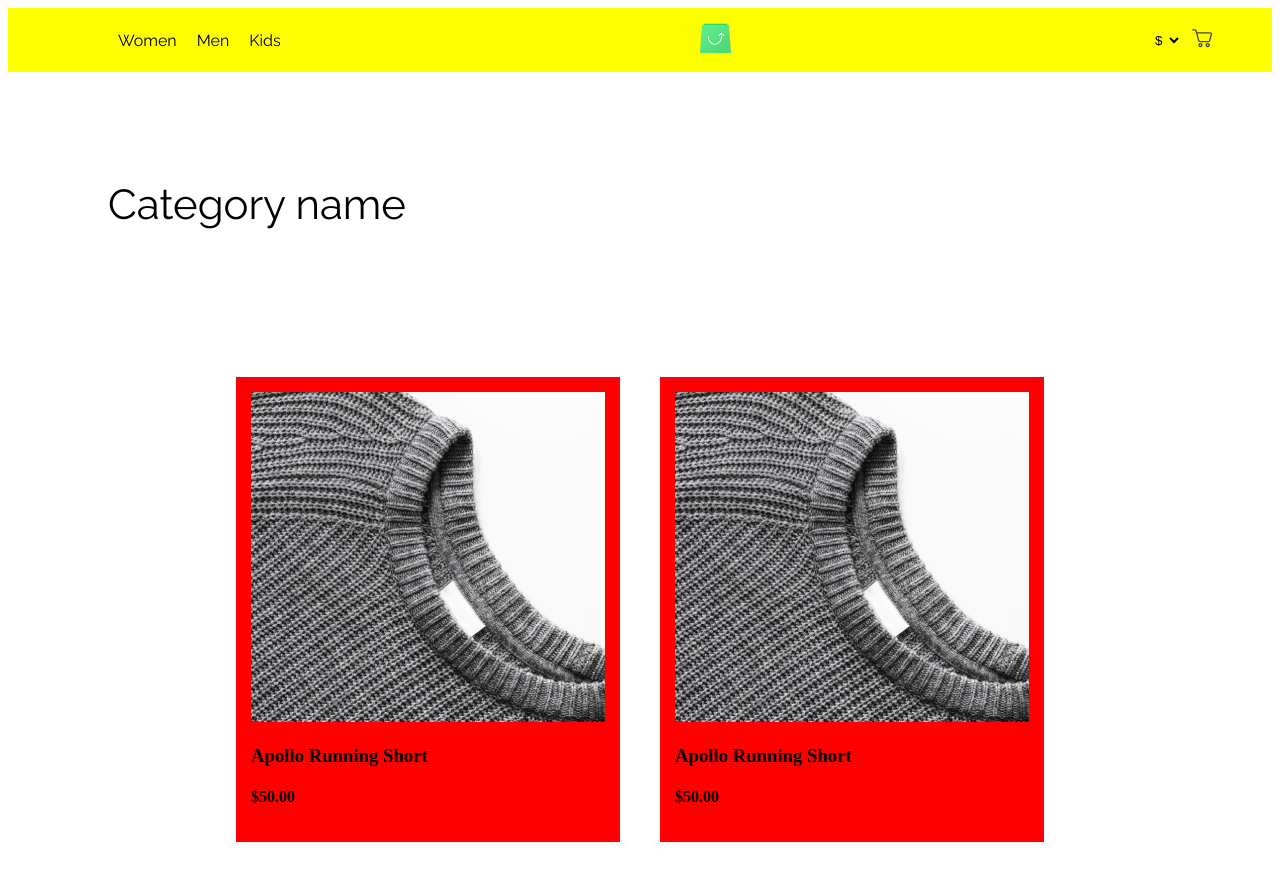
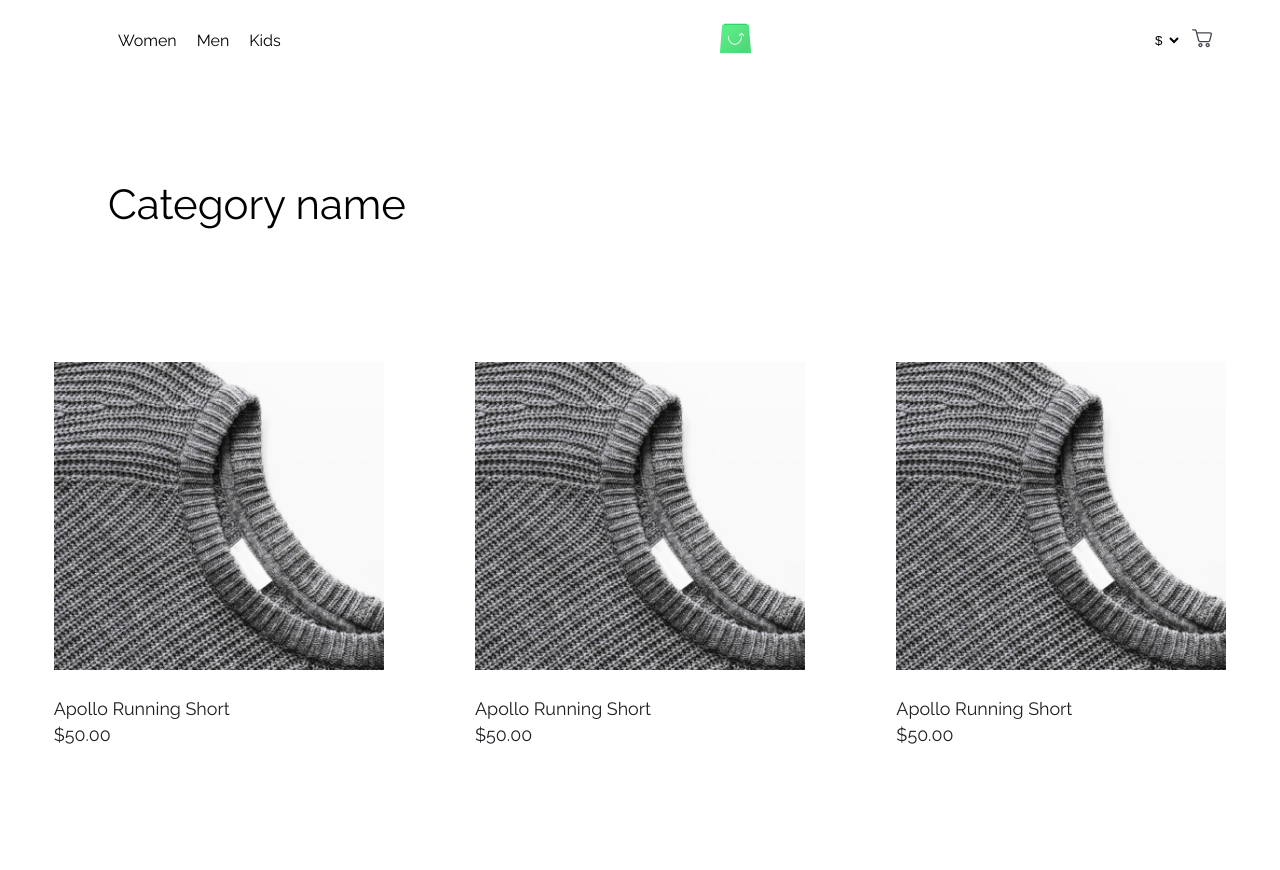
Before and after one commit to nihat417/EcommerceReact, a React (Vite) app: page / in a window 1280 px wide. After the commit the page ends 822 px from the top, so only its background shows below. Built offline with nearby package versions, Linux system fonts and the light colour scheme.

Commit message:
Update added some styles fixes some style bugs

```diff
--- a/src/assets/styles/index.css
+++ b/src/assets/styles/index.css
@@ -125,7 +125,6 @@ body {
   display: flex;
   height: 8vh;
   justify-content: space-between;
-  background-color: yellow;
 }
 
 .navitems {
@@ -134,6 +133,7 @@ body {
 
 .logocontainer {
   padding-top: 10px;
+  padding-left: 40px;
   cursor: pointer;
 }
 
@@ -150,7 +150,8 @@ body {
 
 .categoryName {
   display: flex;
-  margin: 50px 0 50px 10px;
+  justify-content: left;
+  margin: 50px 0 50px 20px;
 }
 
 .categoryName h1 {
@@ -162,50 +163,23 @@ body {
 .mainContainer {
   display: flex;
   flex-direction: column;
-  justify-content: center;
   align-items: center;
+  flex-wrap: wrap;
+  justify-content: space-around;
 }
 
 .cardComp {
-  margin: 20px;
+  display: flex;
+  flex-direction: column;
   padding: 15px;
-  background-color: red;
-  max-width: 380px;
-}
+  margin: 30px 0;
 
-/* classes end */
-
-/* id start */
-
-#menu__toggle {
-  opacity: 0;
-}
-
-#menu__toggle:checked + .menu__btn > span {
-  transform: rotate(45deg);
-}
-
-#menu__toggle:checked + .menu__btn > span::before {
-  top: 0;
-  transform: rotate(0deg);
-}
-
-#menu__toggle:checked + .menu__btn > span::after {
-  top: 0;
-  transform: rotate(90deg);
-}
-
-#menu__toggle:checked ~ .menu__box {
-  left: 0 !important;
-}
-
-#valuteCombobox {
-  background-color: transparent;
-  border: none;
+  box-sizing: border-box;
+  max-width: 360px;
 }
 
 .menu__btn {
-  position: fixed;
+  position: absolute;
   top: 20px;
   left: 20px;
   width: 26px;
@@ -262,6 +236,99 @@ body {
   text-shadow: 0 0 10px #5ece7b;
 }
 
+.imageSec {
+  display: flex;
+  flex-direction: column;
+  align-items: center;
+}
+
+.imageSec img {
+  padding: 10px;
+  width: 100%;
+  height: 100%;
+  object-fit: cover;
+}
+
+.nameCard h3 {
+  font-family: raleway;
+  font-size: 1.12rem;
+  font-weight: 400;
+  color: #1d1f22;
+  margin-bottom: 0;
+}
+
+.priceCard h4 {
+  font-family: raleway;
+  font-size: 1.12rem;
+  font-weight: 400;
+  color: #1d1f22;
+  margin-top: 5px;
+}
+
+/* classes end */
+
+/* id start */
+
+#menu__toggle {
+  opacity: 0;
+}
+
+#menu__toggle:checked + .menu__btn > span {
+  transform: rotate(45deg);
+}
+
+#menu__toggle:checked + .menu__btn > span::before {
+  top: 0;
+  transform: rotate(0deg);
+}
+
+#menu__toggle:checked + .menu__btn > span::after {
+  top: 0;
+  transform: rotate(90deg);
+}
+
+#menu__toggle:checked ~ .menu__box {
+  left: 0 !important;
+}
+
+#valuteCombobox {
+  background-color: transparent;
+  border: none;
+}
+
+.buttonContainer {
+  position: relative;
+  margin-top: auto;
+  visibility: hidden;
+  opacity: 0;
+  transition: visibility 0.3s ease, opacity 0.3s ease;
+}
+
+.roundButton {
+  position: absolute;
+  bottom: 10px;
+  right: 40px;
+  transform: translate(50%, 50%);
+  background-color: #5ece7b;
+  color: #fff;
+  border: none;
+  width: 52px;
+  height: 52px;
+  cursor: pointer;
+  border-radius: 50%;
+  font-family: poppins;
+  font-size: 0.8rem;
+  box-sizing: border-box;
+  display: flex;
+  align-items: center;
+  justify-content: center;
+}
+
+.cardComp:hover .buttonContainer {
+  visibility: visible;
+  opacity: 1;
+}
+
 /* id end */
 
 @media screen and (max-width: 600px) {
@@ -316,7 +383,7 @@ body {
   }
 
   .categoryName {
-    margin: 80px 0 100px 100px;
+    margin: 80px 0 50px 100px;
   }
 
   .categoryName h1 {
@@ -326,8 +393,4 @@ body {
   .mainContainer {
     flex-direction: row;
   }
-
-  .cardComp {
-    max-width: 100%;
-  }
 }
--- a/src/pages/main/MainPage.jsx
+++ b/src/pages/main/MainPage.jsx
@@ -14,6 +14,7 @@ function MainPage() {
       <div className="mainContainer">
         <Card />
         <Card />
+        <Card />
       </div>
     </div>
   );
```
Also changed, not shown: src/pages/main/components/Card.jsx (+6 -1 lines), src/pages/main/components/Header.jsx (+7 -37 lines).
